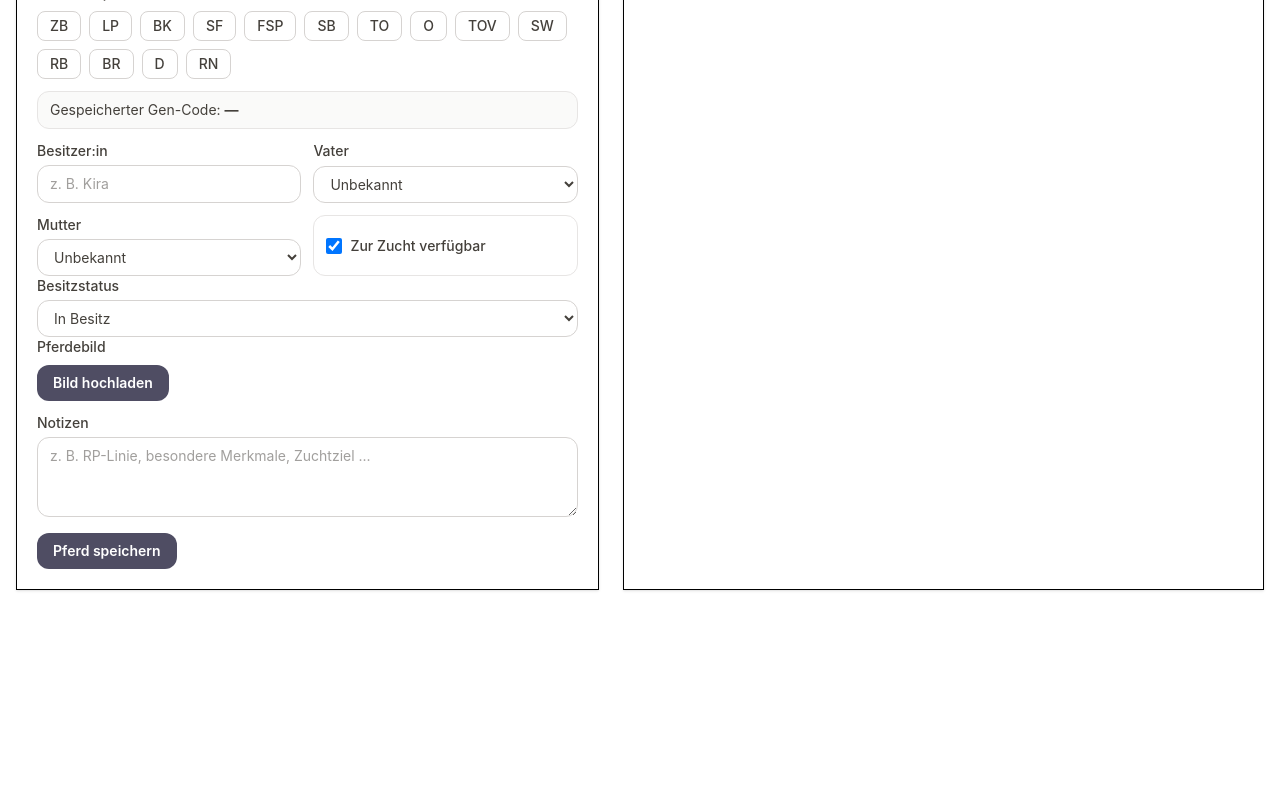
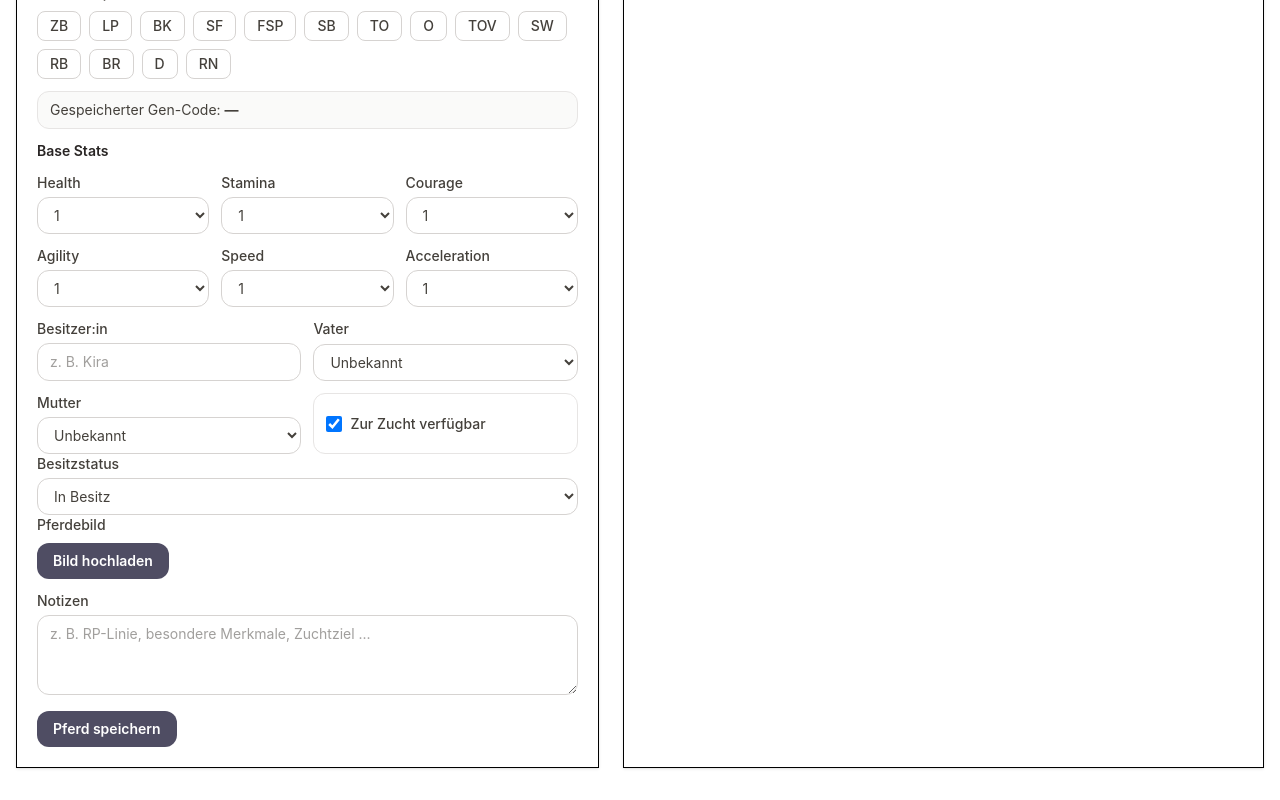
Before and after one commit to gnahazel/RedM-Breeding-Planner, a React (Vite) app: page / in a window 1280 px wide. Shown: the part 2055-2855 px from the top of the page. Before the commit the page ends 2677 px from the top, so only its background shows below. Built offline with nearby package versions, Linux system fonts and the light colour scheme.

Commit message:
adding dropdown for base stats

```diff
--- a/src/App.jsx
+++ b/src/App.jsx
@@ -157,6 +157,13 @@ const translations = {
     ownerFilter: "Nach Besitzer filtern",
     allOwners: "Alle Besitzer",
     unknownOwnerFilter: "Unbekannter Besitzer",
+    baseStats: "Base Stats",
+    statHealth: "Health",
+    statStamina: "Stamina",
+    statCourage: "Courage",
+    statAgility: "Agility",
+    statSpeed: "Speed",
+    statAcceleration: "Acceleration",
     parentInfo: (sire, dam) => `Vater: ${sire} · Mutter: ${dam}`,
     deleteHorseConfirm: (name, childrenCount, pairingsCount) => {
       const lines = [`Möchtest du "${name}" wirklich löschen?`];
@@ -357,6 +364,13 @@ const translations = {
     ownerFilter: "Filter by owner",
     allOwners: "All owners",
     unknownOwnerFilter: "Unknown owner",
+    baseStats: "Base stats",
+    statHealth: "Health",
+    statStamina: "Stamina",
+    statCourage: "Courage",
+    statAgility: "Agility",
+    statSpeed: "Speed",
+    statAcceleration: "Acceleration",
     parentInfo: (sire, dam) => `Sire: ${sire} · Dam: ${dam}`,
     deleteHorseConfirm: (name, childrenCount, pairingsCount) => {
       const lines = [`Do you really want to delete "${name}"?`];
@@ -677,6 +691,41 @@ function buildGeneCode({ geneBaseColor, geneModifier1, geneModifier2, genePatter
     .join("-");
 }
 
+const STAT_VALUE_OPTIONS = Array.from({ length: 10 }, (_, index) =>
+  String(index + 1)
+);
+
+const DEFAULT_BASE_STATS = {
+  health: "1",
+  stamina: "1",
+  courage: "1",
+  agility: "1",
+  speed: "1",
+  acceleration: "1",
+};
+
+const BASE_STAT_FIELDS = [
+  { key: "health", labelKey: "statHealth" },
+  { key: "stamina", labelKey: "statStamina" },
+  { key: "courage", labelKey: "statCourage" },
+  { key: "agility", labelKey: "statAgility" },
+  { key: "speed", labelKey: "statSpeed" },
+  { key: "acceleration", labelKey: "statAcceleration" },
+];
+
+function getHorseBaseStats(horse) {
+  const stats = horse?.baseStats || {};
+
+  return {
+    health: String(stats.health || horse?.statHealth || "1"),
+    stamina: String(stats.stamina || horse?.statStamina || "1"),
+    courage: String(stats.courage || horse?.statCourage || "1"),
+    agility: String(stats.agility || horse?.statAgility || "1"),
+    speed: String(stats.speed || horse?.statSpeed || "1"),
+    acceleration: String(stats.acceleration || horse?.statAcceleration || "1"),
+  };
+}
+
 const emptyHorseForm = {
   name: "",
   sex: "mare",
@@ -691,7 +740,10 @@ const emptyHorseForm = {
   damId: "",
   availableForBreeding: true,
   ownershipStatus: "owned",
+  owner: "",
+  imageDataUrl: "",
   notes: "",
+  baseStats: { ...DEFAULT_BASE_STATS },
 };
 
 const BACKUP_COLUMNS = [
@@ -1180,8 +1232,19 @@ function HorseForm({ horses, editingHorse, prefillHorse, onSaveHorse, onCancelEd
       owner: sourceHorse.owner || "",
       notes: sourceHorse.notes || "",
       imageDataUrl: sourceHorse.imageDataUrl || "",
+      baseStats: getHorseBaseStats(sourceHorse),
     });
   }, [editingHorse, prefillHorse]);
+
+  function updateBaseStat(statKey, value) {
+    setForm((current) => ({
+      ...current,
+      baseStats: {
+        ...current.baseStats,
+        [statKey]: value,
+      },
+    }));
+  }
 
   function updateField(field, value) {
     setForm((current) => ({ ...current, [field]: value }));
@@ -1263,9 +1326,10 @@ function HorseForm({ horses, editingHorse, prefillHorse, onSaveHorse, onCancelEd
       genePattern: form.genePattern.trim().toUpperCase(),
       owner: form.owner.trim(),
       notes: form.notes.trim(),
+      imageDataUrl: form.imageDataUrl || "",
+      baseStats: getHorseBaseStats(form),
       sireId: form.sireId || null,
       damId: form.damId || null,
-      imageDataUrl: form.imageDataUrl || "",
     };
 
     onSaveHorse(savedHorse);
@@ -1422,6 +1486,34 @@ function HorseForm({ horses, editingHorse, prefillHorse, onSaveHorse, onCancelEd
         <div className="rounded-xl border border-stone-200 bg-stone-50 px-3 py-2 text-sm text-stone-700">
           {t.savedGeneCode}:{" "}
           <strong>{buildGeneCode(form) || "—"}</strong>
+        </div>
+      </div>
+
+      <div className="grid gap-3 md:col-span-2">
+        <h3 className="text-sm font-semibold text-stone-800">
+          {t.baseStats}
+        </h3>
+
+        <div className="grid gap-3 sm:grid-cols-2 lg:grid-cols-3">
+          {BASE_STAT_FIELDS.map((stat) => (
+            <label
+              key={stat.key}
+              className="grid gap-1 text-sm font-medium text-stone-700"
+            >
+              {t[stat.labelKey]}
+              <select
+                value={form.baseStats?.[stat.key] || "1"}
+                onChange={(event) => updateBaseStat(stat.key, event.target.value)}
+                className="rounded-xl border border-stone-300 bg-white px-3 py-2 font-normal outline-none focus:border-stone-900"
+              >
+                {STAT_VALUE_OPTIONS.map((value) => (
+                  <option key={value} value={value}>
+                    {value}
+                  </option>
+                ))}
+              </select>
+            </label>
+          ))}
         </div>
       </div>
 
```
